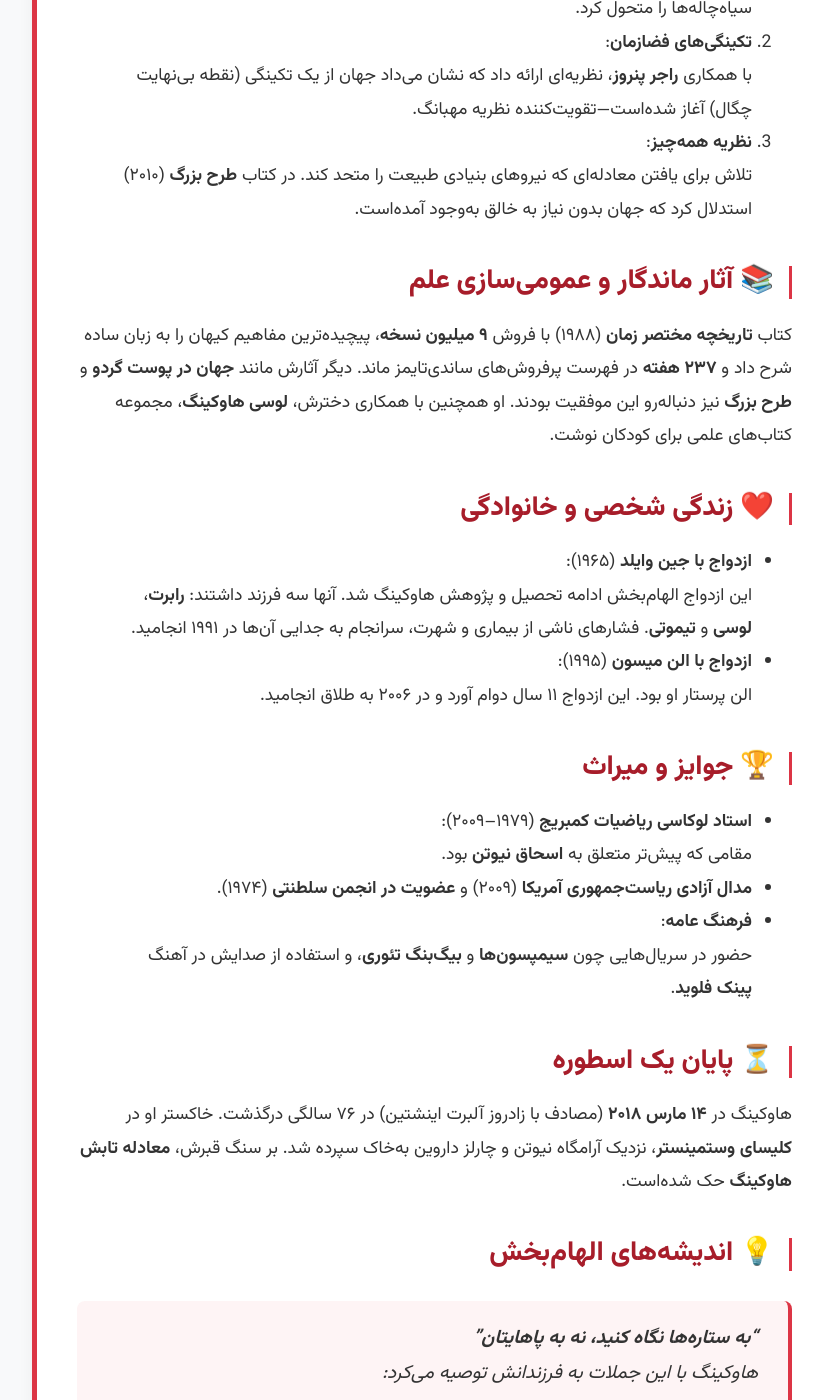
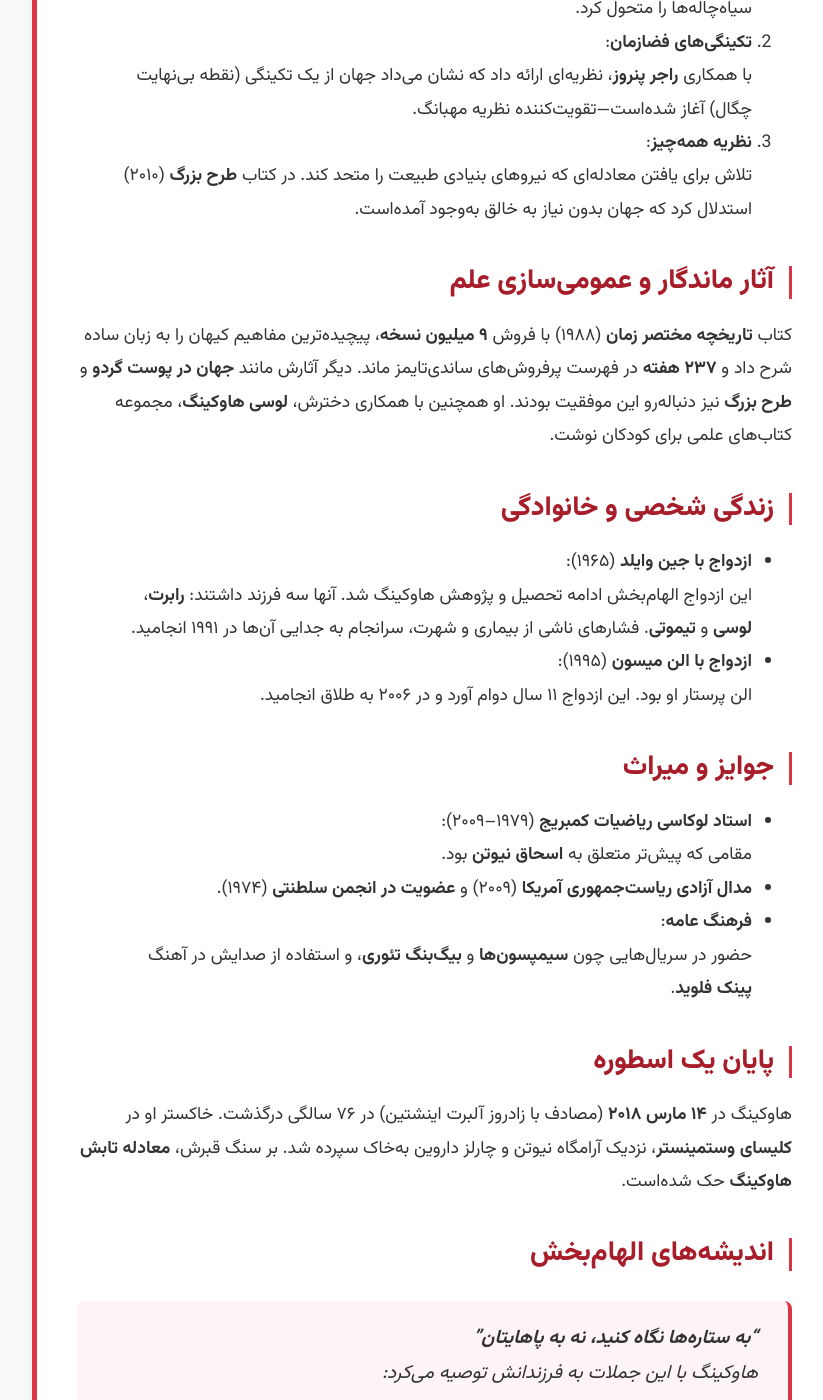
Before and after one commit to darkblog/darkblog.github.io, a Jekyll site: the page built from _posts/2025-7-5-70.md, in a window 1280 px wide and 1400 px high, scrolled down 1693 px. Shown: the whole window, without its empty margins (208-1031 px from the left). Built offline with Jekyll 4.4.1, drawn with Linux system fonts in a browser that asks for light colours; some of the changed text lies outside the part shown.

Commit message:
Update 2025-7-5-70.md

```diff
--- a/_posts/2025-7-5-70.md
+++ b/_posts/2025-7-5-70.md
@@ -3,23 +3,23 @@ layout: post
 title: زندگینامه استیون هاوکینگ - نابغه‌ای بر فراز ویلچر
 ---
 
-## 👶 تولد و پیشینه خانوادگی
+## تولد و پیشینه خانوادگی
 استیون ویلیام هاوکینگ در **۸ ژانویه ۱۹۴۲** (مصادف با ۳۰۰ سال پس از مرگ گالیله) در آکسفورد انگلستان به دنیا آمد. خانواده او برای در امان ماندن از بمباران‌های جنگ جهانی دوم از لندن به آکسفورد مهاجرت کرده بودند. پدرش، **فرانک هاوکینگ**، متخصص پزشکی گرمسیری و محقق بود و مادرش، **ایزابل هاوکینگ**، از معدود زنان تحصیل‌کرده دانشگاه آکسفورد در دهه ۱۹۳۰ بود. محیط خانوادگی پر از کتاب و بحث‌های علمی، بستری ایده‌آل برای پرورش ذهن کنجکاو استیون فراهم کرد.
 
-## 🎓 تحصیلات و سال‌های دانشگاه
+## تحصیلات و سال‌های دانشگاه
 - **مدرسه و نبوغ زودهنگام**:
   هاوکینگ در مدرسه ابتدا دانش‌آموزی متوسط تلقی می‌شد و حتی برخی معلمان او را "کندذهن" می‌دانستند! اما علاقه او به ریاضیات و مکانیک—مانند ساخت کامپیوتر از قطعات بازیافتی با کمک دوستانش—نشان‌دهنده استعداد پنهانش بود. دوستانش در مدرسه او را "اینشتین" صدا می‌زدند.
 - **آکسفورد و کمبریج**:
   در ۱۷ سالگی با بورسیه تحصیلی وارد **کالج دانشگاهی آکسفورد** شد و فیزیک خواند. با وجود مطالعه تنها **۱۰۰۰ ساعت در کل دوره سه‌ساله**، با رتبه ممتاز فارغ‌التحصیل شد. سپس به **دانشگاه کمبریج** رفت تا تحت نظارت دنیس شیاما، کیهان‌شناسی نظری را دنبال کند.
 
-## ⚕️ تشخیص بیماری و نبرد با ناتوانی
+## تشخیص بیماری و نبرد با ناتوانی
 در ۲۱ سالگی (۱۹۶۳) پس از علائمی مانند زمین‌خوردن‌های مکرر و ضعف عضلات، تشخیص **ALS (اسکلروز جانبی آمیوتروفیک)** دریافت کرد. پزشکان پیش‌بینی کردند تنها **۲ تا ۳ سال** زنده خواهد ماند. این خبر او را افسرده کرد، اما آشنایی با **جین وایلد** (همسر آینده‌اش) و ادامه تحصیل، انگیزه‌بخش او شد. بیماری به‌تدریج او را فلج کرد:
 - **۱۹۶۹**: استفاده از ویلچر
 - **۱۹۸۵**: از دست دادن قدرت تکلم پس از عمل تراکئوستومی
 - **۲۰۰۹**: فلج کامل به‌جز حرکت یک عضله گونه
 او با کمک **دستگاه سخن‌ساز** (با صدای رباتیک مشهورش) و فناوری‌های کمکی به کار ادامه داد.
 
-## 🌌 دستاوردهای علمی انقلابی
+## دستاوردهای علمی انقلابی
 هاوکینگ در مرز میان **نسبیت عام** و **مکانیک کوانتومی** به اکتشافات بزرگی دست یافت:
 1. **تابش هاوکینگ** (۱۹۷۴):
    ثابت کرد سیاه‌چاله‌ها کاملاً سیاه نیستند و ذرات ساطع می‌کنند. این نظریه انقلابی، فیزیک سیاه‌چاله‌ها را متحول کرد.
@@ -28,30 +28,30 @@ title: زندگینامه استیون هاوکینگ - نابغه‌ای بر
 3. **نظریه همه‌چیز**:
    تلاش برای یافتن معادله‌ای که نیروهای بنیادی طبیعت را متحد کند. در کتاب **طرح بزرگ** (۲۰۱۰) استدلال کرد که جهان بدون نیاز به خالق به‌وجود آمده‌است.
 
-## 📚 آثار ماندگار و عمومی‌سازی علم
+## آثار ماندگار و عمومی‌سازی علم
 کتاب **تاریخچه مختصر زمان** (۱۹۸۸) با فروش **۹ میلیون نسخه**، پیچیده‌ترین مفاهیم کیهان را به زبان ساده شرح داد و **۲۳۷ هفته** در فهرست پرفروش‌های ساندی‌تایمز ماند. دیگر آثارش مانند **جهان در پوست گردو** و **طرح بزرگ** نیز دنباله‌رو این موفقیت بودند. او همچنین با همکاری دخترش، **لوسی هاوکینگ**، مجموعه کتاب‌های علمی برای کودکان نوشت.
 
-## ❤️ زندگی شخصی و خانوادگی
+## زندگی شخصی و خانوادگی
 - **ازدواج با جین وایلد** (۱۹۶۵):
   این ازدواج الهام‌بخش ادامه تحصیل و پژوهش هاوکینگ شد. آنها سه فرزند داشتند: **رابرت**، **لوسی** و **تیموتی**. فشارهای ناشی از بیماری و شهرت، سرانجام به جدایی آن‌ها در ۱۹۹۱ انجامید.
 - **ازدواج با الن میسون** (۱۹۹۵):
   الن پرستار او بود. این ازدواج ۱۱ سال دوام آورد و در ۲۰۰۶ به طلاق انجامید.
 
-## 🏆 جوایز و میراث
+## جوایز و میراث
 - **استاد لوکاسی ریاضیات کمبریج** (۱۹۷۹–۲۰۰۹):
   مقامی که پیش‌تر متعلق به **اسحاق نیوتن** بود.
 - **مدال آزادی ریاست‌جمهوری آمریکا** (۲۰۰۹) و **عضویت در انجمن سلطنتی** (۱۹۷۴).
 - **فرهنگ عامه**:
   حضور در سریال‌هایی چون **سیمپسون‌ها** و **بیگ‌بنگ تئوری**، و استفاده از صدایش در آهنگ **پینک فلوید**.
 
-## ⏳ پایان یک اسطوره
+## پایان یک اسطوره
 هاوکینگ در **۱۴ مارس ۲۰۱۸** (مصادف با زادروز آلبرت اینشتین) در ۷۶ سالگی درگذشت. خاکستر او در **کلیسای وستمینستر**، نزدیک آرامگاه نیوتن و چارلز داروین به‌خاک سپرده شد. بر سنگ قبرش، **معادله تابش هاوکینگ** حک شده‌است.
 
-## 💡 اندیشه‌های الهام‌بخش
+## اندیشه‌های الهام‌بخش
 > **"به ستاره‌ها نگاه کنید، نه به پاهایتان"**
 هاوکینگ با این جملات به فرزندانش توصیه می‌کرد:
 - هرگز تسلیم نشوید: کار به زندگی معنا می‌دهد.
 - اگر عشق یافتید، آن را حفظ کنید.
 - بزرگ‌ترین دشمن انسان **توهم دانستن** است، نه ناآگاهی.
 
-استیون هاوکینگ نه فقط به‌خاطر نظریه‌هایش، بلکه به‌دلیل **پایداری در برابر بیماری** و **همگانی‌کردن علم**، نمادی جاودان شد. زندگی او گواهی است بر این که **"روح انسان می‌تواند بر محدودیت‌های جسمی چیره شود"** 🌠.
+استیون هاوکینگ نه فقط به‌خاطر نظریه‌هایش، بلکه به‌دلیل **پایداری در برابر بیماری** و **همگانی‌کردن علم**، نمادی جاودان شد. زندگی او گواهی است بر این که **"روح انسان می‌تواند بر محدودیت‌های جسمی چیره شود"** .
```
